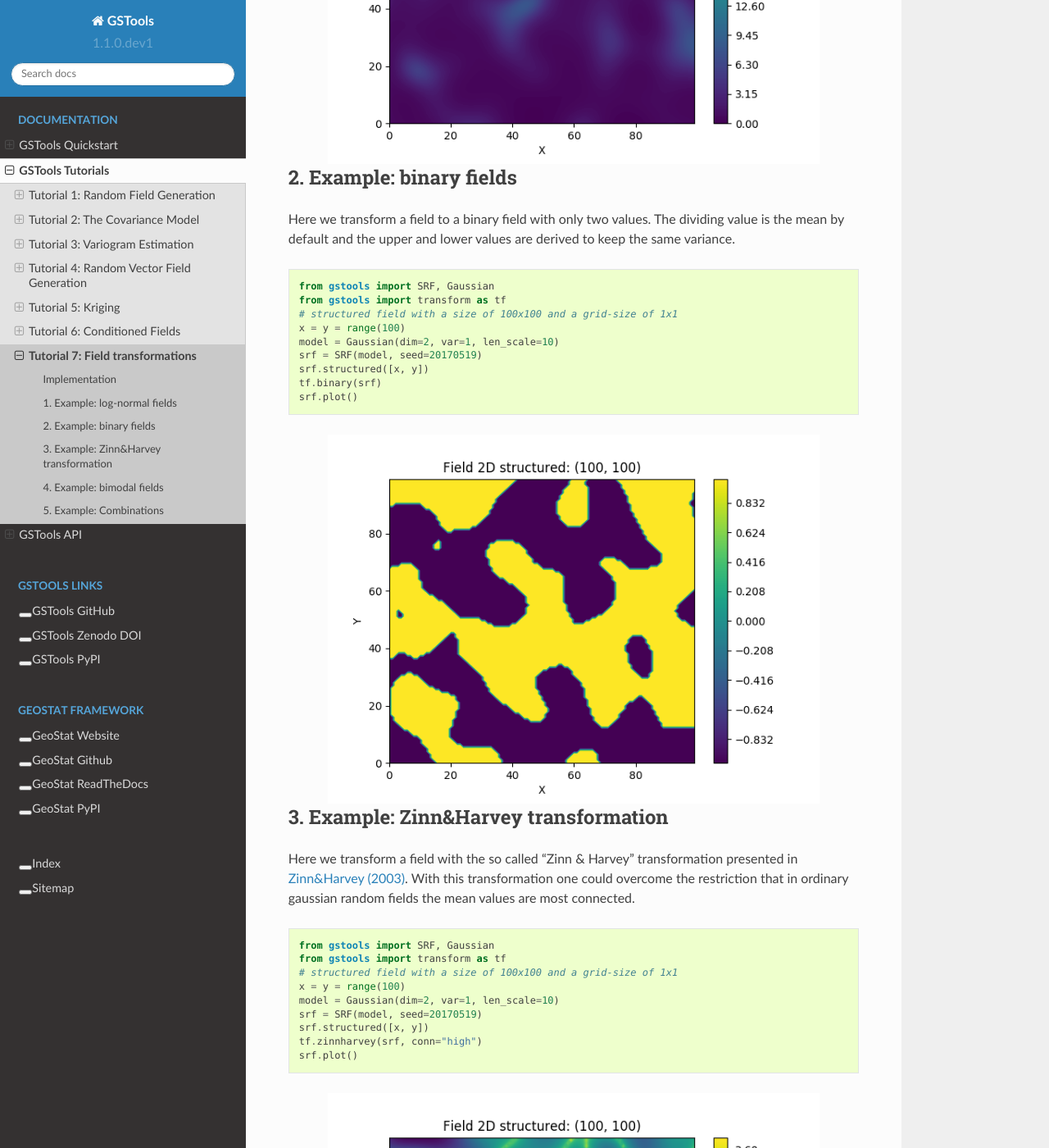
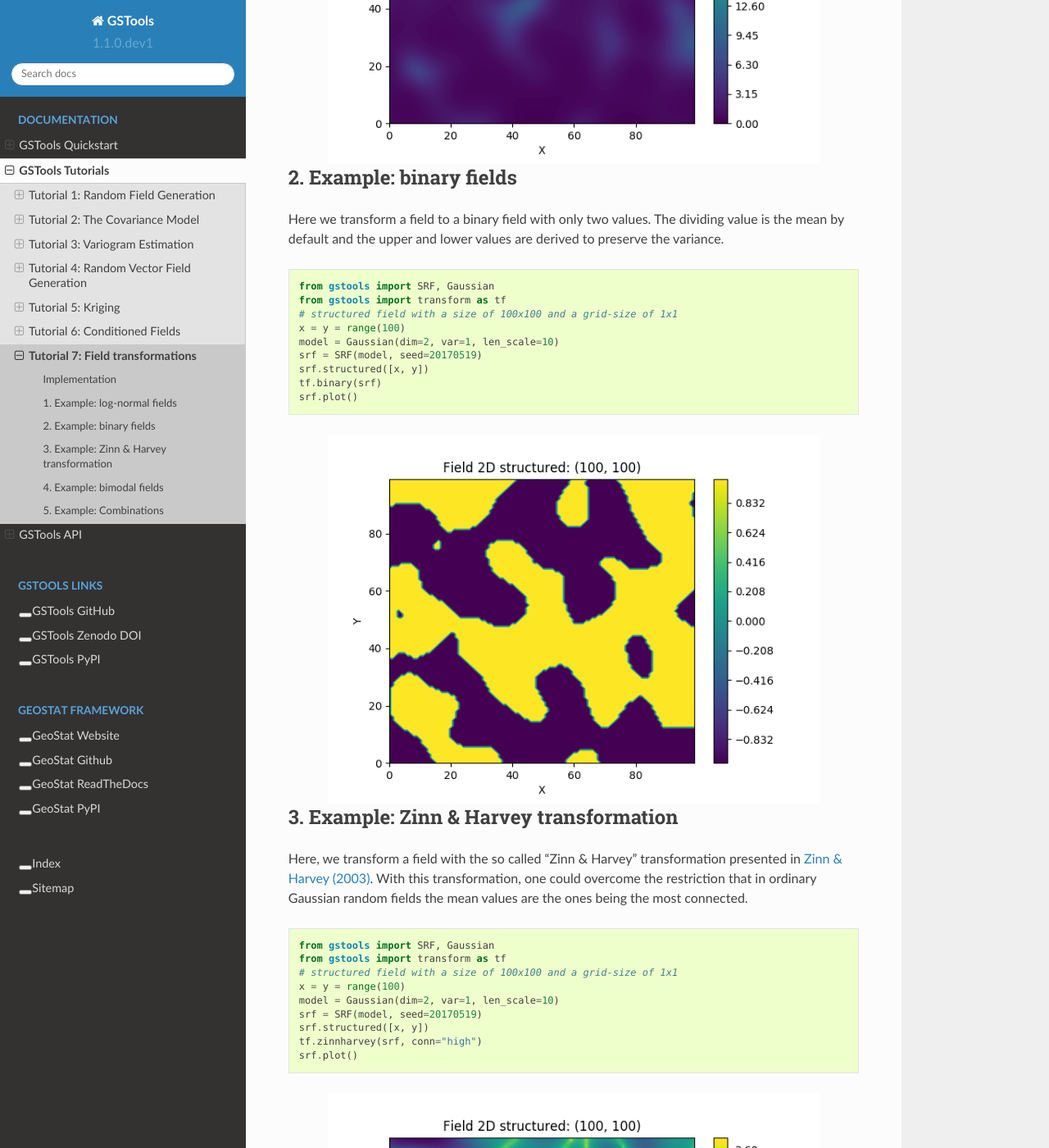
Before and after one commit to GeoStat-Framework/GSTools, a Sphinx documentation site: the page built from docs/source/tutorial_07_transformations.rst, in a window 1280 px wide and 1400 px high, scrolled down 1781 px. Shown: the whole window at 82% size. Built offline with Sphinx 7.4.7 and the Read the Docs theme 2.0.0, drawn with Linux system fonts in a browser that asks for light colours; formulas are drawn with MathJax 3; some of the changed text lies outside the part shown.

Commit message:
Corrected the transformation tutorial a bit

```diff
--- a/docs/source/tutorial_07_transformations.rst
+++ b/docs/source/tutorial_07_transformations.rst
@@ -1,7 +1,7 @@
 Tutorial 7: Field transformations
 =================================
 
-The generated fields of gstools are ordinary gaussian random fields.
+The generated fields of gstools are ordinary Gaussian random fields.
 In application there are several transformations to describe real world
 problems in an appropriate manner.
 
@@ -71,7 +71,7 @@ Here we transform a field to a log-normal distribution:
 
 Here we transform a field to a binary field with only two values.
 The dividing value is the mean by default and the upper and lower values
-are derived to keep the same variance.
+are derived to preserve the variance.
 
 .. code-block:: python
 
@@ -91,13 +91,13 @@ are derived to keep the same variance.
    :align: center
 
 
-3. Example: Zinn&Harvey transformation
---------------------------------------
+3. Example: Zinn & Harvey transformation
+----------------------------------------
 
-Here we transform a field with the so called "Zinn & Harvey" transformation presented in
-`Zinn&Harvey (2003) <https://www.researchgate.net/publication/282442995_zinnharvey2003>`__.
-With this transformation one could overcome the restriction that in ordinary
-gaussian random fields the mean values are most connected.
+Here, we transform a field with the so called "Zinn & Harvey" transformation presented in
+`Zinn & Harvey (2003) <https://www.researchgate.net/publication/282442995_zinnharvey2003>`__.
+With this transformation, one could overcome the restriction that in ordinary
+Gaussian random fields the mean values are the ones being the most connected.
 
 .. code-block:: python
 
@@ -120,12 +120,12 @@ gaussian random fields the mean values are most connected.
 4. Example: bimodal fields
 --------------------------
 
-We provide to transformations to obtain a bimodal distribution:
+We provide two transformations to obtain bimodal distributions:
 
 * `arcsin <https://en.wikipedia.org/wiki/Arcsine_distribution>`__.
 * `uquad <https://en.wikipedia.org/wiki/U-quadratic_distribution>`__.
 
-Both transformations will keep the mean and variance of the given field by default.
+Both transformations will preserve the mean and variance of the given field by default.
 
 .. code-block:: python
 
@@ -150,9 +150,9 @@ Both transformations will keep the mean and variance of the given field by defau
 
 You can combine different transformations simply by successively applying them.
 
-Here we first force the single field realization to hold the given moments,
+Here, we first force the single field realization to hold the given moments,
 namely mean and variance.
-Then we apply the Zinn&Harvey transformation to connect the low values.
+Then we apply the Zinn & Harvey transformation to connect the low values.
 Afterwards the field is transformed to a binary field and last but not least,
 we transform it to log-values.
 
@@ -179,7 +179,8 @@ we transform it to log-values.
 
 
 The resulting field could be interpreted as a transmissivity field, where
-the values of low permeability are most connected and there only occur two kinds of soil.
+the values of low permeability are the ones being the most connected
+and only two kinds of soil exist.
 
 
 .. raw:: latex
```
Also changed, not shown: other parts of docs/source/tutorial_07_transformations.rst (+1 -1 lines).
